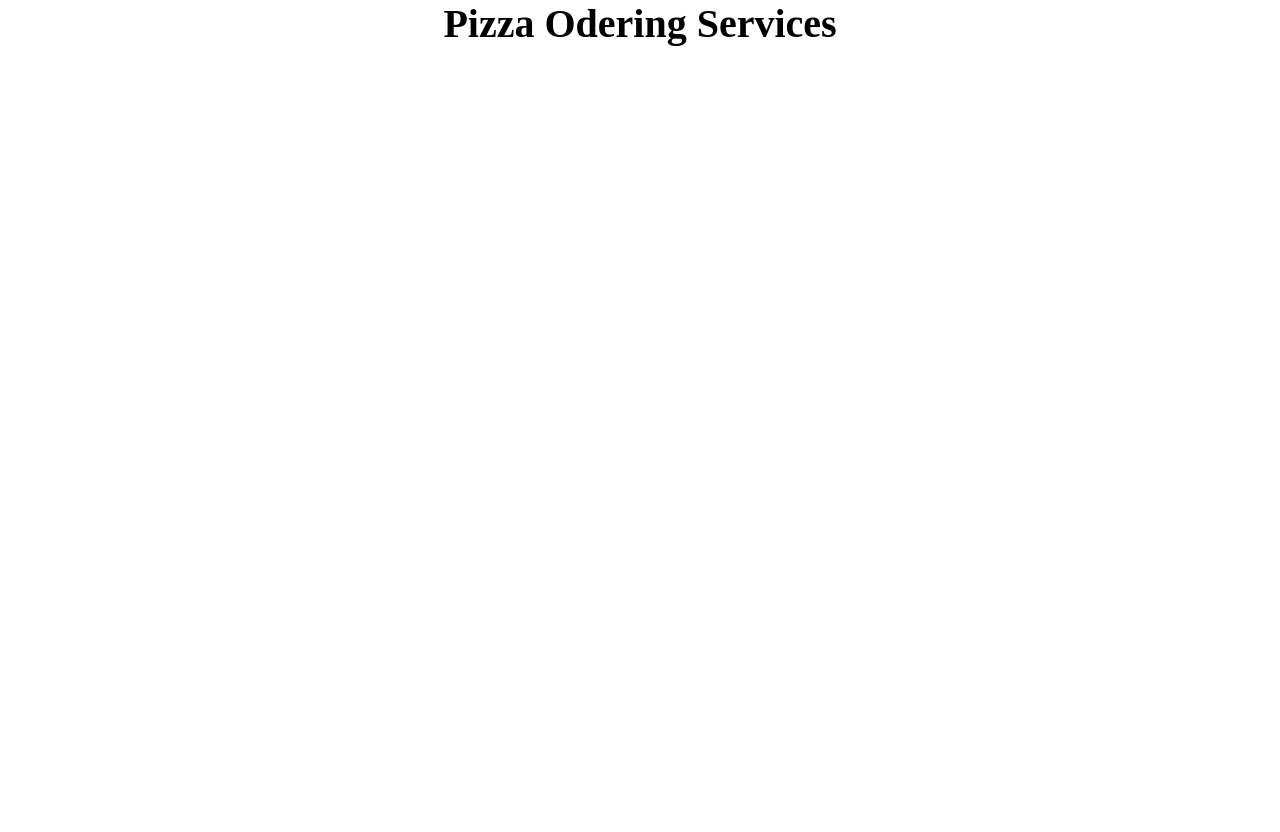
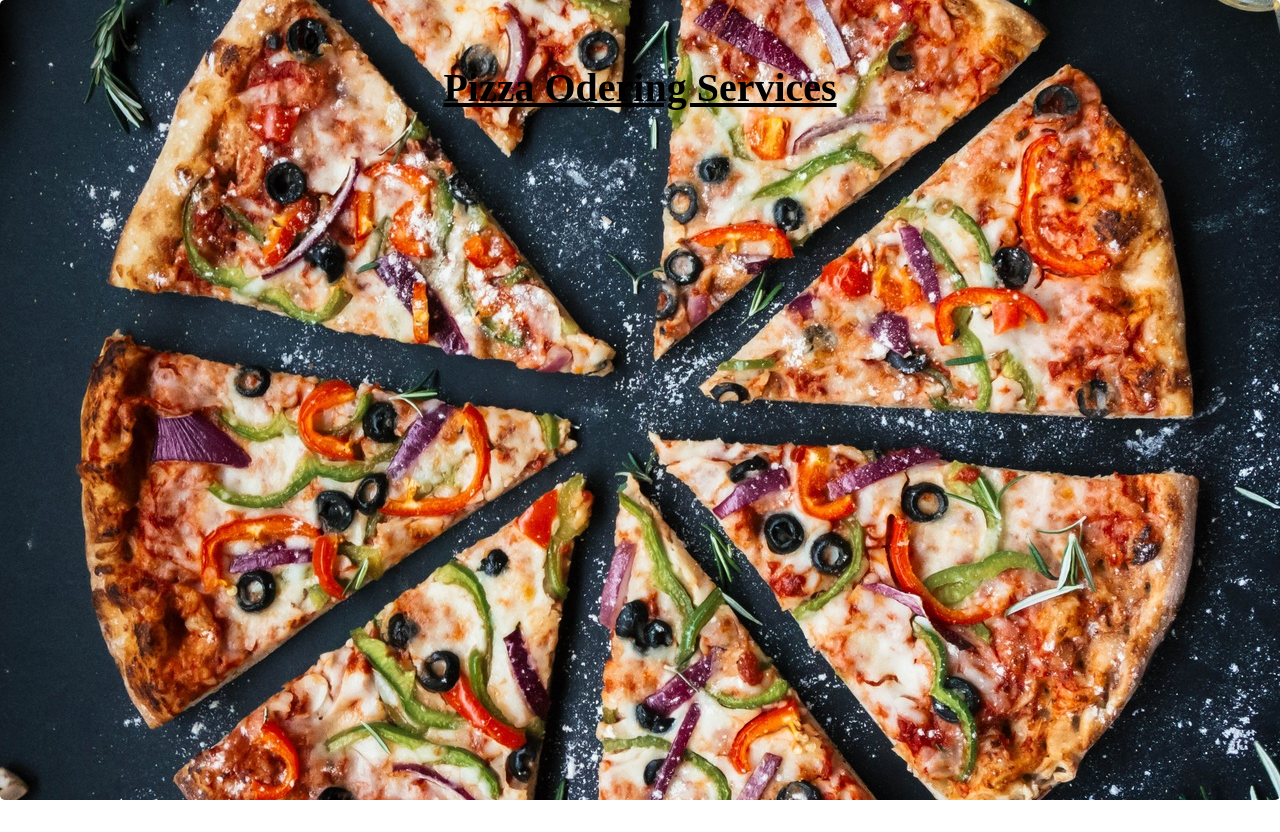
Before and after one commit to rashidamuda/pizza-project, a plain HTML site: page index.html in a window 1280 px wide. Before the commit the page ends 800 px from the top, so only its background shows below. Drawn offline with nearby package versions, Linux system fonts and the light colour scheme.

Commit message:
add background image

```diff
--- a/css/styles.css
+++ b/css/styles.css
@@ -3,5 +3,13 @@ h1 {
     font-weight: bold;
     font-family: serif;
     font-size: 40px;
-    color: black;
+    color:black;
+    text-decoration: underline;
 }
+.jumbotron{
+    background-image: url("../images/pizza-baked-chesse-spicy-7t-1920x1080.jpg");
+    height: 100vh;
+    background-position: center;
+    background-attachment: fixed;
+
+}
--- a/index.html
+++ b/index.html
@@ -18,7 +18,10 @@
     <title>Pizza Odering Service</title>
   </head>
   <body>
+    <div class="jumbotron">
+    <div class="img">
       <h1>Pizza Odering Services</h1>
-
+    </div>
+</div>
   </body>
 </html>
```
Also changed, not shown: images/pizza-baked-chesse-spicy-7t-1920x1080.jpg (added).
